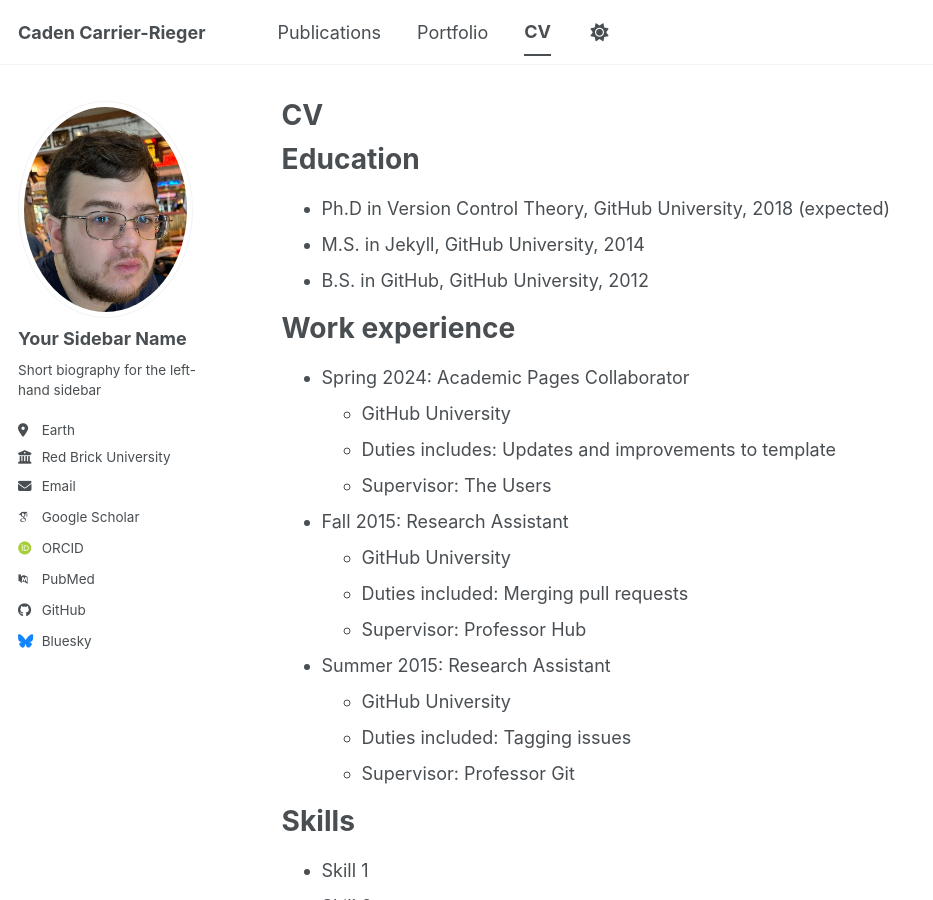
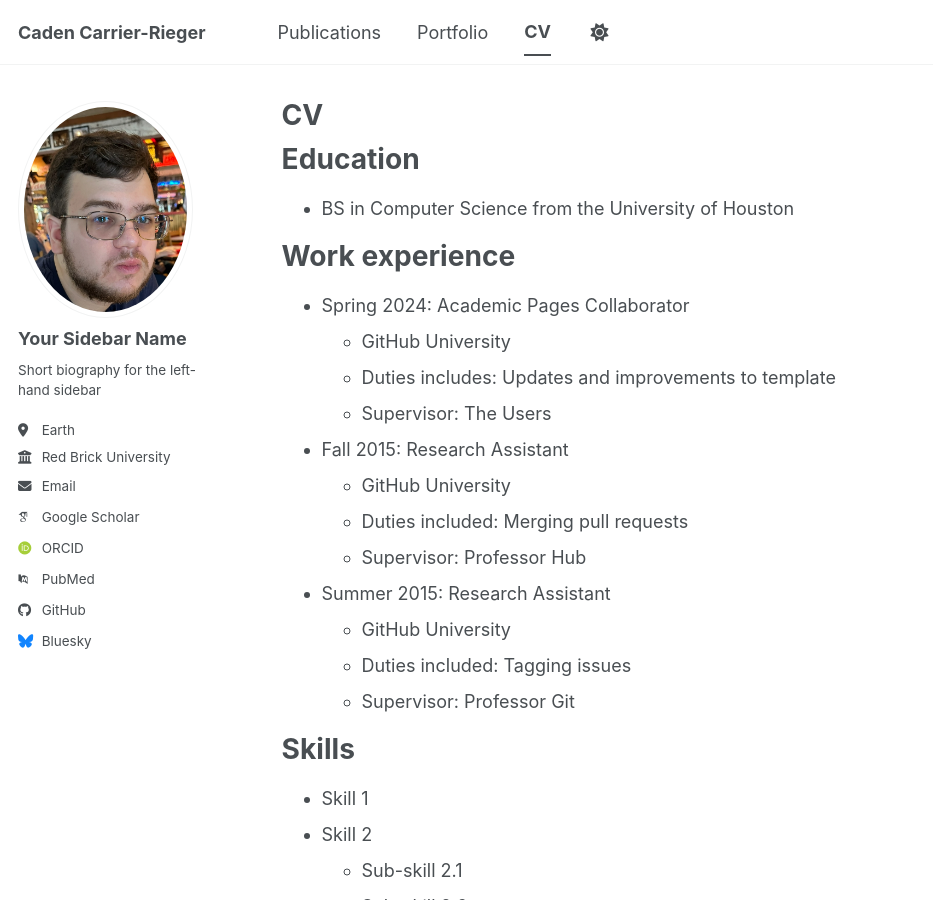
Before and after one commit to cadenrieger-lgtm/cadenrieger-lgtm.github.io, a Jekyll site: the page built from _pages/cv.md, in a window 1280 px wide and 900 px high. Shown: the whole window, without its empty margins (0-933 px from the left). Built offline with Jekyll 4.4.1, drawn with Linux system fonts in a browser that asks for light colours; some web fonts are replaced; a script bundle is joined from its source files by our own code; library files that are not in the unit come from our copies.

Commit message:
Revise education details in CV
Updated education section to reflect current degree.

```diff
--- a/_pages/cv.md
+++ b/_pages/cv.md
@@ -11,9 +11,7 @@
 
 Education
 ======
-* Ph.D in Version Control Theory, GitHub University, 2018 (expected)
-* M.S. in Jekyll, GitHub University, 2014
-* B.S. in GitHub, GitHub University, 2012
+* BS in Computer Science from the University of Houston
 
 Work experience
 ======
```
